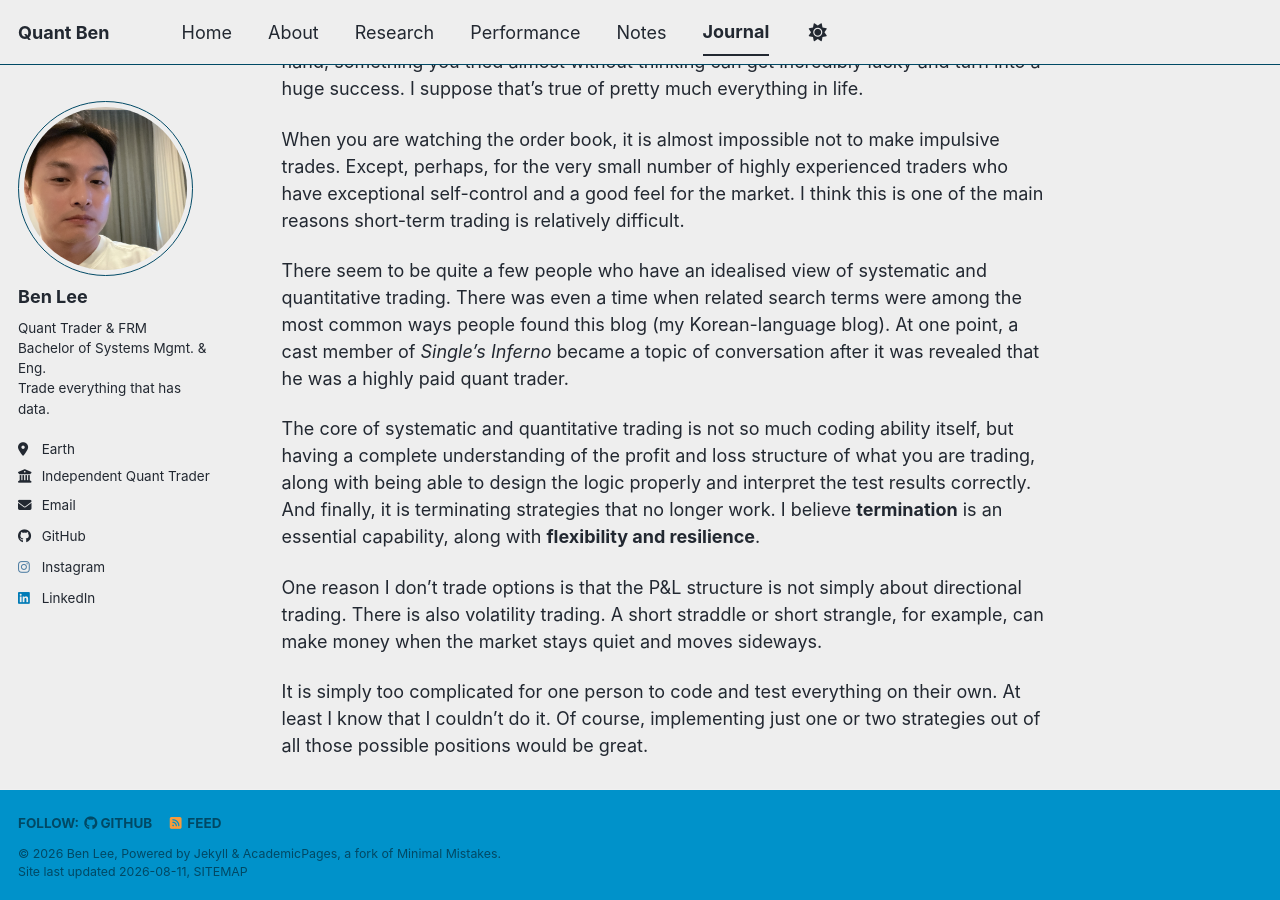
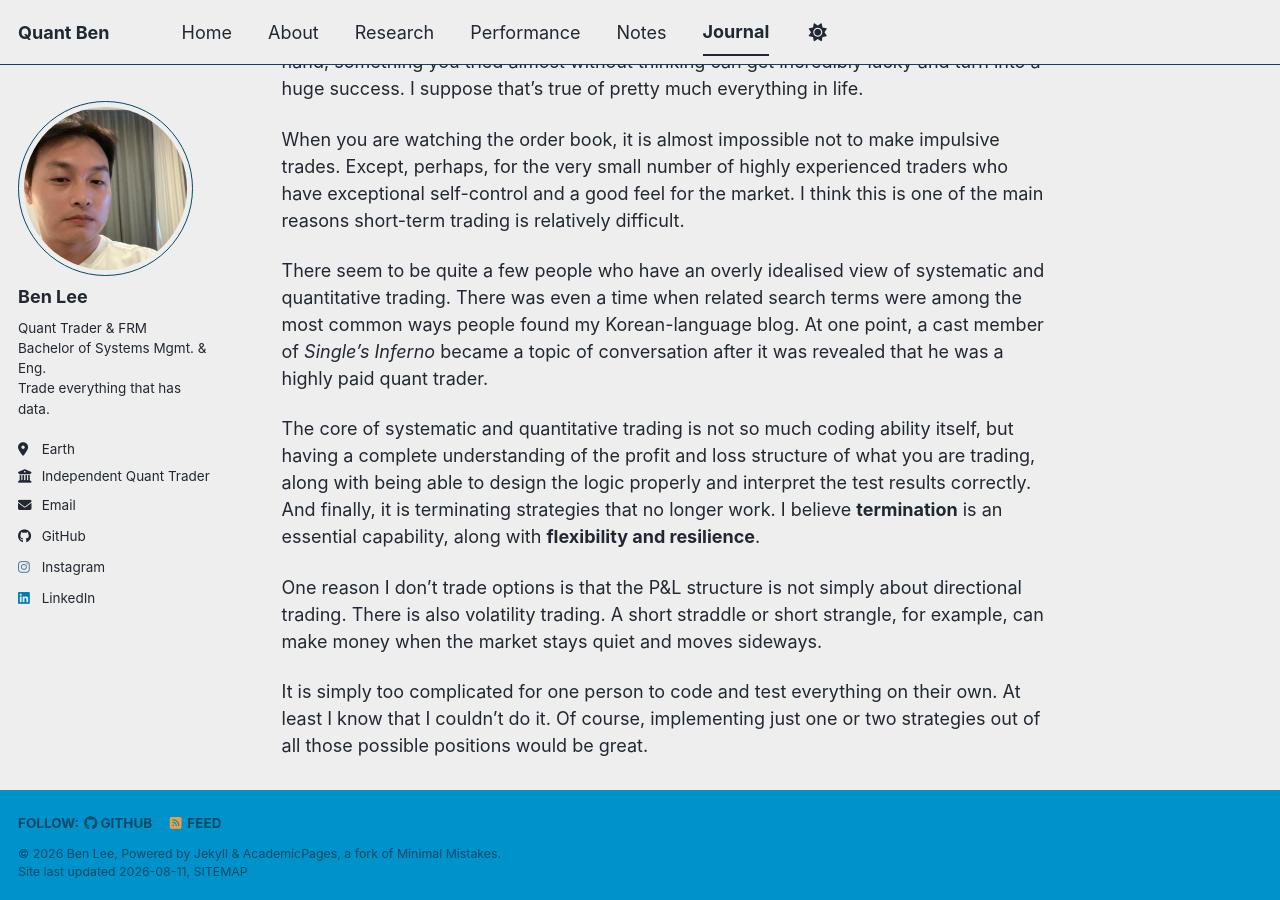
Before and after one commit to leebh1119/leebh1119.github.io, a Jekyll site: the page built from _journal/2026-08-10-trading-as-a-business.md, in a window 1280 px wide and 900 px high, scrolled down 439 px. Built offline with Jekyll 4.4.1, drawn with Linux system fonts in a browser that asks for light colours; a style sheet for code colours, icons or effects is not loaded.

Commit message:
changed journal

```diff
--- a/_journal/2026-08-10-trading-as-a-business.md
+++ b/_journal/2026-08-10-trading-as-a-business.md
@@ -15,7 +15,7 @@ Even if you do your absolute best, the result can still be a complete failure. O
 
 When you are watching the order book, it is almost impossible not to make impulsive trades. Except, perhaps, for the very small number of highly experienced traders who have exceptional self-control and a good feel for the market. I think this is one of the main reasons short-term trading is relatively difficult.
 
-There seem to be quite a few people who have an idealised view of systematic and quantitative trading. There was even a time when related search terms were among the most common ways people found this blog (my Korean-language blog). At one point, a cast member of *Single's Inferno* became a topic of conversation after it was revealed that he was a highly paid quant trader.
+There seem to be quite a few people who have an overly idealised view of systematic and quantitative trading. There was even a time when related search terms were among the most common ways people found my Korean-language blog. At one point, a cast member of *Single's Inferno* became a topic of conversation after it was revealed that he was a highly paid quant trader.
 
 The core of systematic and quantitative trading is not so much coding ability itself, but having a complete understanding of the profit and loss structure of what you are trading, along with being able to design the logic properly and interpret the test results correctly. And finally, it is terminating strategies that no longer work. I believe **termination** is an essential capability, along with **flexibility and resilience**.
 
```
